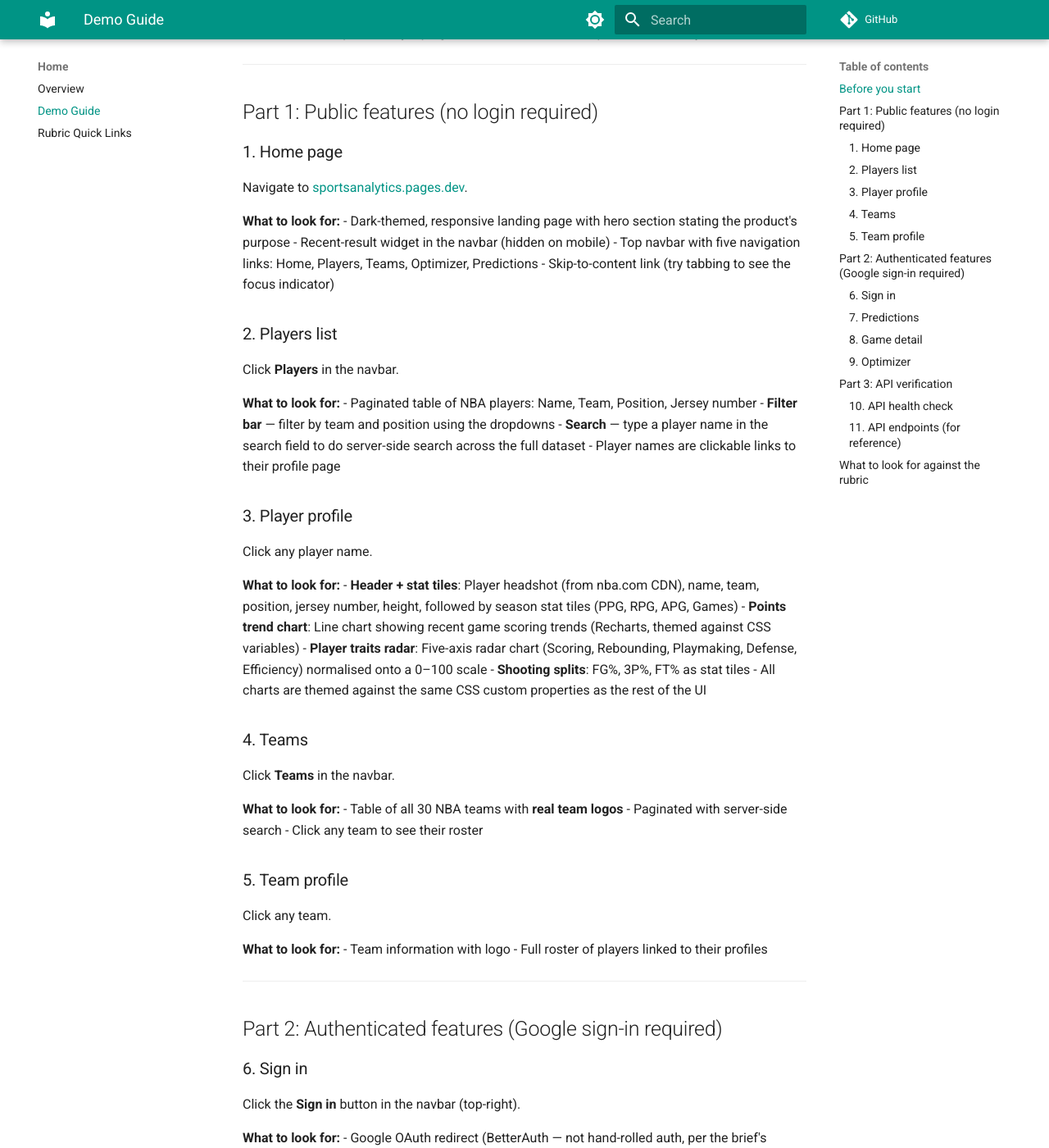
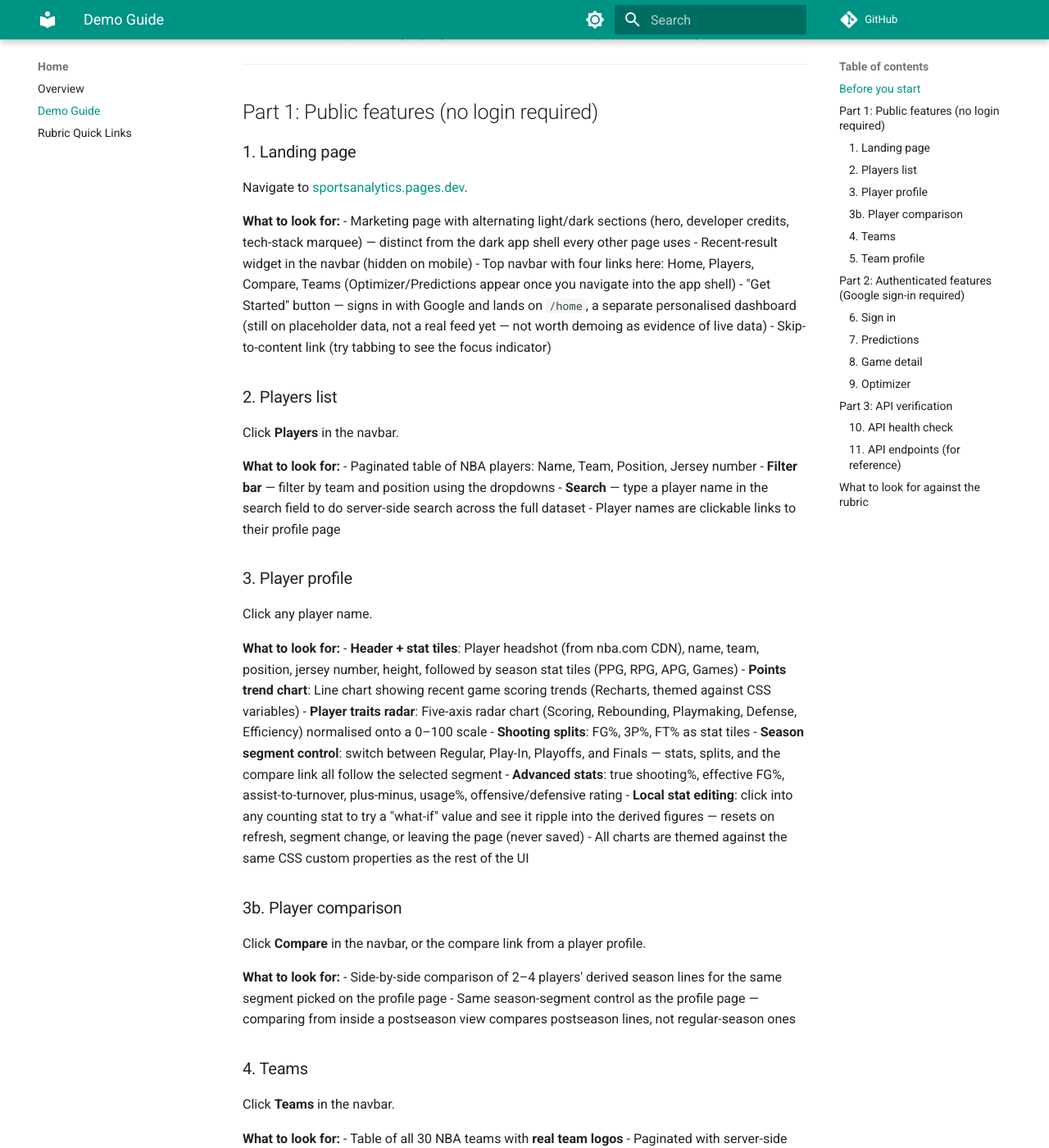
Before and after one commit to Sports-Analytics-Innovation-Platform/Innovation-Documentation-Website, an MkDocs documentation site: the page built from docs/demo-guide.md, in a window 1280 px wide and 1400 px high, scrolled down 534 px. Shown: the whole window at 82% size. Built offline with MkDocs 1.6.1 and Material for MkDocs 9.7.7, drawn with Linux system fonts in a browser that asks for light colours; comment, search, counter and statistics services are not loaded; some of the changed text lies outside the part shown.

Commit message:
docs: fix demo guide (nav links, landing/home split, missing endpoints) and requirements axe-core status
Found while doing a full accuracy pass: demo-guide.md described the landing page as
dark-themed with five nav links (Home/Players/Teams/Optimizer/Predictions); it's actually
a multi-section light/dark marketing page with four links, and Compare/Optimizer/Predictions
appear once inside the app shell. Added the missing compare/splits/season-type demo steps
and API endpoints. requirements.md still said axe-core was 'planned for Sprint 2'.

```diff
--- a/docs/demo-guide.md
+++ b/docs/demo-guide.md
@@ -15,14 +15,15 @@ A step-by-step walkthrough of the [live webapp](https://sportsanalytics.pages.de
 
 ## Part 1: Public features (no login required)
 
-### 1. Home page
+### 1. Landing page
 
 Navigate to [sportsanalytics.pages.dev](https://sportsanalytics.pages.dev/).
 
 **What to look for:**
-- Dark-themed, responsive landing page with hero section stating the product's purpose
+- Marketing page with alternating light/dark sections (hero, developer credits, tech-stack marquee) — distinct from the dark app shell every other page uses
 - Recent-result widget in the navbar (hidden on mobile)
-- Top navbar with five navigation links: Home, Players, Teams, Optimizer, Predictions
+- Top navbar with four links here: Home, Players, Compare, Teams (Optimizer/Predictions appear once you navigate into the app shell)
+- "Get Started" button — signs in with Google and lands on `/home`, a separate personalised dashboard (still on placeholder data, not a real feed yet — not worth demoing as evidence of live data)
 - Skip-to-content link (try tabbing to see the focus indicator)
 
 ### 2. Players list
@@ -44,7 +45,18 @@ Click any player name.
 - **Points trend chart**: Line chart showing recent game scoring trends (Recharts, themed against CSS variables)
 - **Player traits radar**: Five-axis radar chart (Scoring, Rebounding, Playmaking, Defense, Efficiency) normalised onto a 0–100 scale
 - **Shooting splits**: FG%, 3P%, FT% as stat tiles
+- **Season segment control**: switch between Regular, Play-In, Playoffs, and Finals — stats, splits, and the compare link all follow the selected segment
+- **Advanced stats**: true shooting%, effective FG%, assist-to-turnover, plus-minus, usage%, offensive/defensive rating
+- **Local stat editing**: click into any counting stat to try a "what-if" value and see it ripple into the derived figures — resets on refresh, segment change, or leaving the page (never saved)
 - All charts are themed against the same CSS custom properties as the rest of the UI
+
+### 3b. Player comparison
+
+Click **Compare** in the navbar, or the compare link from a player profile.
+
+**What to look for:**
+- Side-by-side comparison of 2–4 players' derived season lines for the same segment picked on the profile page
+- Same season-segment control as the profile page — comparing from inside a postseason view compares postseason lines, not regular-season ones
 
 ### 4. Teams
 
@@ -125,13 +137,16 @@ This proves the NestJS backend is live and reachable. The API is hand-written (n
 | `GET /health` | No | Health check |
 | `GET /v1/players` | No | Paginated player list |
 | `GET /v1/players/:id` | No | Player detail |
-| `GET /v1/players/:id/stats` | No | Player season stats |
+| `GET /v1/players/:id/stats` | No | Player season stats for one segment (`?seasonType=`) |
+| `GET /v1/players/:id/stats/splits` | No | The same stats for every segment at once |
+| `GET /v1/players/compare` | No | Side-by-side stats for 2–4 players |
 | `GET /v1/teams` | No | Paginated team list |
 | `GET /v1/teams/:id` | No | Team detail with roster |
-| `GET /v1/games` | Yes | Game list with predictions joined in |
+| `GET /v1/games` | Yes | Game list with predictions joined in (`?seasonType=` to filter) |
 | `GET /v1/games/:id` | Yes | Single game detail |
 | `GET /v1/games/:id/prediction` | Yes | Win probability + predicted margin |
 | `GET /v1/optimizer/lineup` | Yes | Latest MILP-solved fantasy lineup |
+| `GET /v1/optimizer/predictions/:playerId` | Yes | Predicted fantasy points for one player |
 
 Full API documentation: [API Design](design/api-design.md)
 
```
Also changed, not shown: docs/requirements.md (+1 -1 lines).
